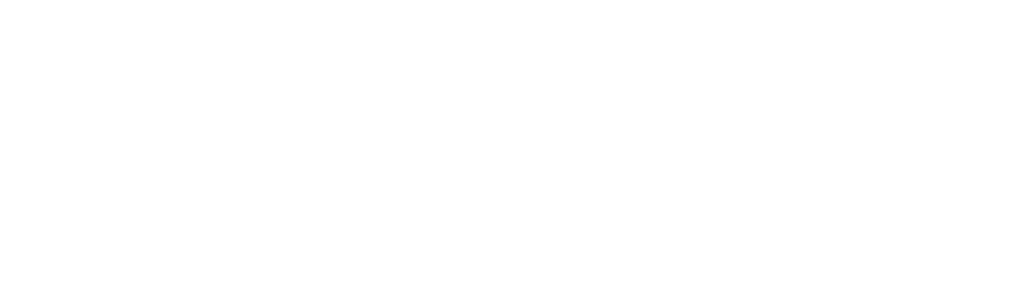
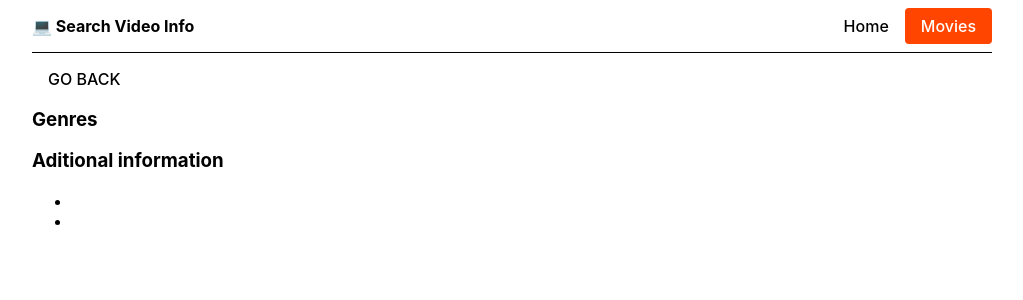
Before and after one commit to Oleksander-Kozlov/goit-react-hw-05-movies, a React (Create React App) app: page /movies/1/cast in a window 1280 px wide. Shown: the top 300 px of the page, without its empty margins (128-1151 px from the left). Built offline with nearby package versions, Linux system fonts and the light colour scheme; no server answers.

Commit message:
Movies details

```diff
--- a/src/components/Layout/Layout.jsx
+++ /dev/null
@@ -1,27 +0,0 @@
-import React from "react";
-import { Outlet } from 'react-router-dom';
-
-import { Container, Header, Link, Logo } from '../App.styled.js';
-const Layout = () => {
-    return (
-      <Container>
-        <Header>
-          <Logo>
-            <span role="img" aria-label="computer icon">
-              💻
-            </span>{' '}
-            Search Video Info
-          </Logo>
-          <nav>
-            <Link to="/" end>
-              Home
-            </Link>
-
-            <Link to="/movies">Movies</Link>
-          </nav>
-        </Header>
-        <Outlet />
-      </Container>
-    );
-}
-export default Layout
--- a/src/components/MoviesDetails/MoviesDetails.jsx
+++ b/src/components/MoviesDetails/MoviesDetails.jsx
@@ -29,37 +29,45 @@ const MoviesDetails = () => {
     };
   }, [id]);
 
-  const { genres, title, overview, release_date, poster_path } = filmInfo;
+  const { genres, title, overview, release_date, poster_path, vote_average } =
+    filmInfo;
+
+  console.log('vote_average', typeof vote_average);
 
   return (
     <div>
-      <Link to="/">GO BACK</Link>
-
-      <h2>
-        {title} {release_date&&release_date.substring(0, 4)}
-      </h2>
-
-      <div>{overview}</div>
-      {genres && genres.length > 0 && (
-        <div>
-          {genres.map(genre => (
-            <span key={genre.id}>{genre.name}</span>
-          ))}
-        </div>
+      <p>
+        <Link to="/">GO BACK</Link>
+      </p>
+      {poster_path && (
+        <img
+          src={`https://image.tmdb.org/t/p/w500/${poster_path}`}
+          alt={title}
+          width={200}
+        />
       )}
-      <span>
-        `Now showing product with id - {id}
-        {
-          release_date
-          //
-        }
-        `
-      </span>
-      <img
-        src={`https://image.tmdb.org/t/p/w500/${poster_path}`}
-        alt={title}
-        width={200}
-      />
+      <div>
+        {release_date && (
+          <h2>
+            {title} ({release_date.substring(0, 4)})
+          </h2>
+        )}
+        {vote_average && (
+          <p>User Score {Math.round(vote_average * 10)}%</p>
+        )}
+        <div>{overview}</div>
+        <h3>Genres</h3>
+        {genres && genres.length > 0 && (
+          <div>{genres.map(genre => genre.name).join(' ')}</div>
+        )}
+      </div>
+      <div>
+        <h3>Aditional information</h3>
+        <ul>
+          <li></li>
+          <li></li>
+        </ul>
+      </div>
     </div>
   );
 };
--- /dev/null
+++ b/src/components/pages/Layout/Layout.jsx
@@ -0,0 +1,27 @@
+import React from 'react';
+import { Outlet } from 'react-router-dom';
+
+import { Container, Header, Link, Logo } from '../../App.styled.js';
+const Layout = () => {
+  return (
+    <Container>
+      <Header>
+        <Logo>
+          <span role="img" aria-label="computer icon">
+            💻
+          </span>{' '}
+          Search Video Info
+        </Logo>
+        <nav>
+          <Link to="/" end>
+            Home
+          </Link>
+
+          <Link to="/movies">Movies</Link>
+        </nav>
+      </Header>
+      <Outlet />
+    </Container>
+  );
+};
+export default Layout;
--- a/src/index.js
+++ b/src/index.js
@@ -7,7 +7,7 @@ import { BrowserRouter } from 'react-router-dom';
 ReactDOM.createRoot(document.getElementById('root')).render(
   <React.StrictMode>
     <BrowserRouter
-      basename="goit-react-hw-05-movies"
+      // basename="goit-react-hw-05-movies"
     >
       <App />
     </BrowserRouter>
```
Also changed, not shown: src/components/App.jsx (+5 -5 lines).
